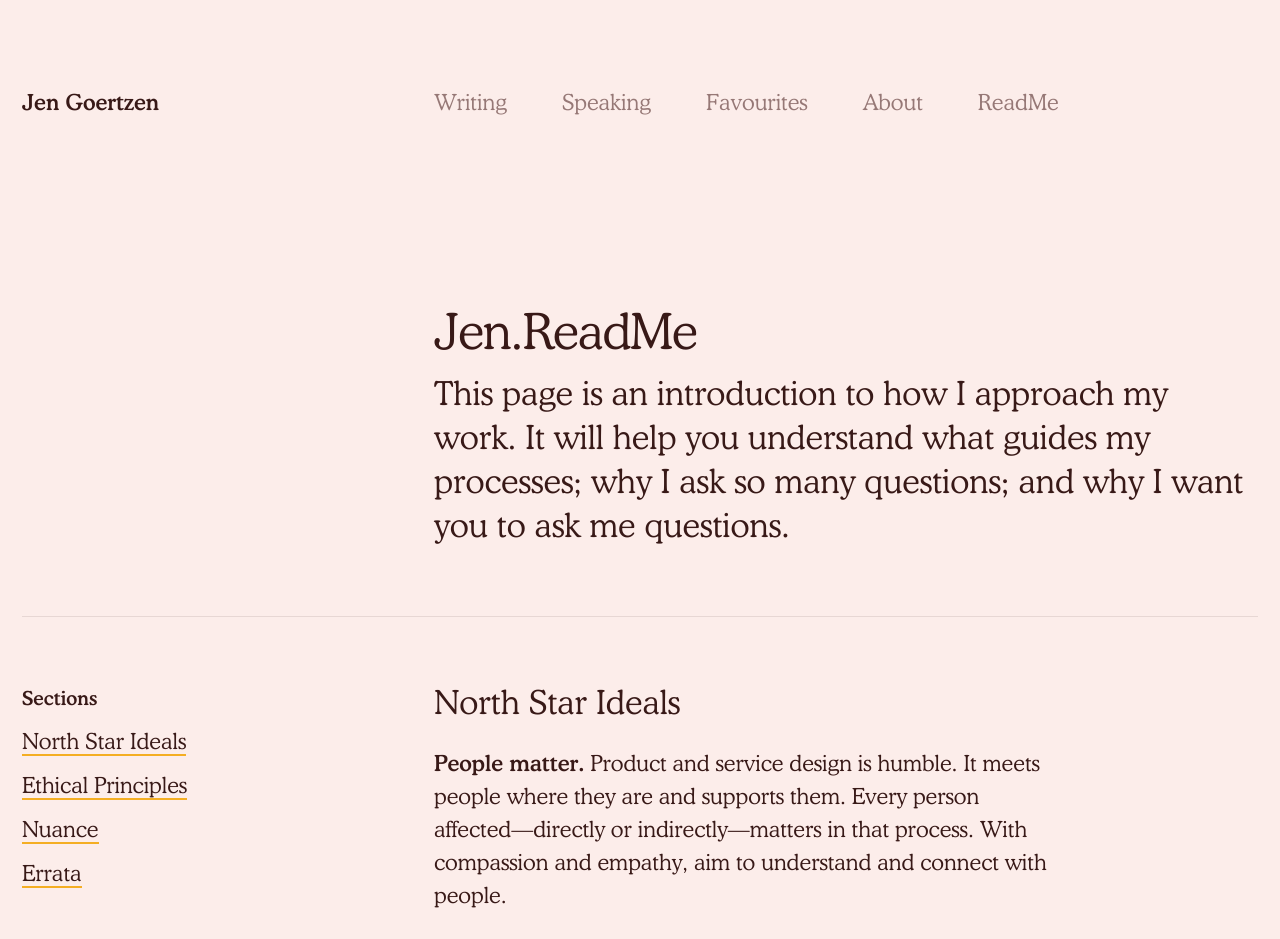
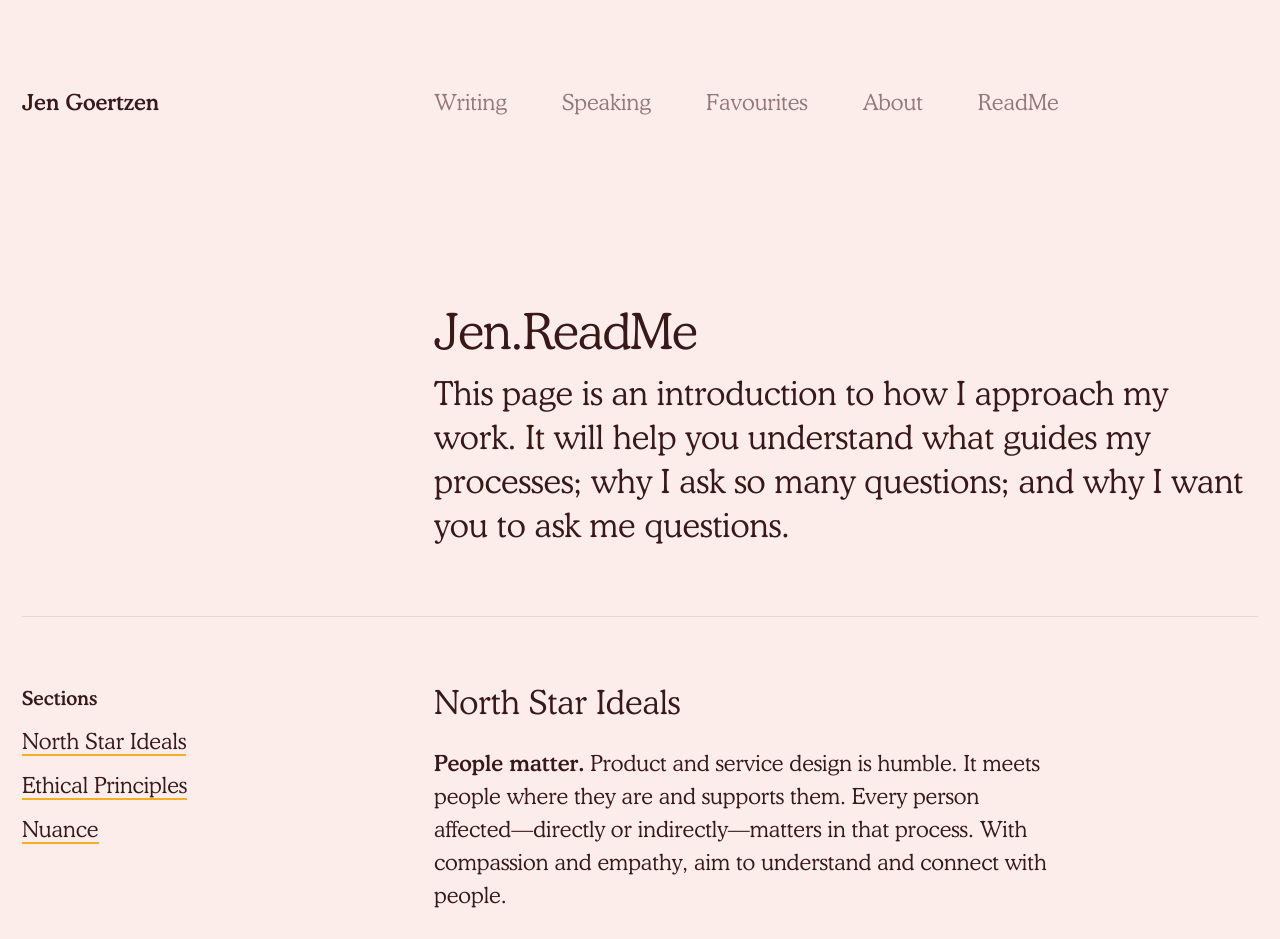
Before and after one commit to quinnkeast/jengoertzen-website, a Next.js app: page /readme in a window 1280 px wide. Shown: the top 939 px of the page. Built offline with nearby package versions, Linux system fonts and the light colour scheme.

Commit message:
Remove errata from readme sidebar

```diff
--- a/pages/readme.js
+++ b/pages/readme.js
@@ -47,9 +47,6 @@ function ReadMe() {
             </li>
             <li>
               <a href="#nuance">Nuance</a>
-            </li>
-            <li>
-              <a href="#errata">Errata</a>
             </li>
           </menu>
         </div>
```
